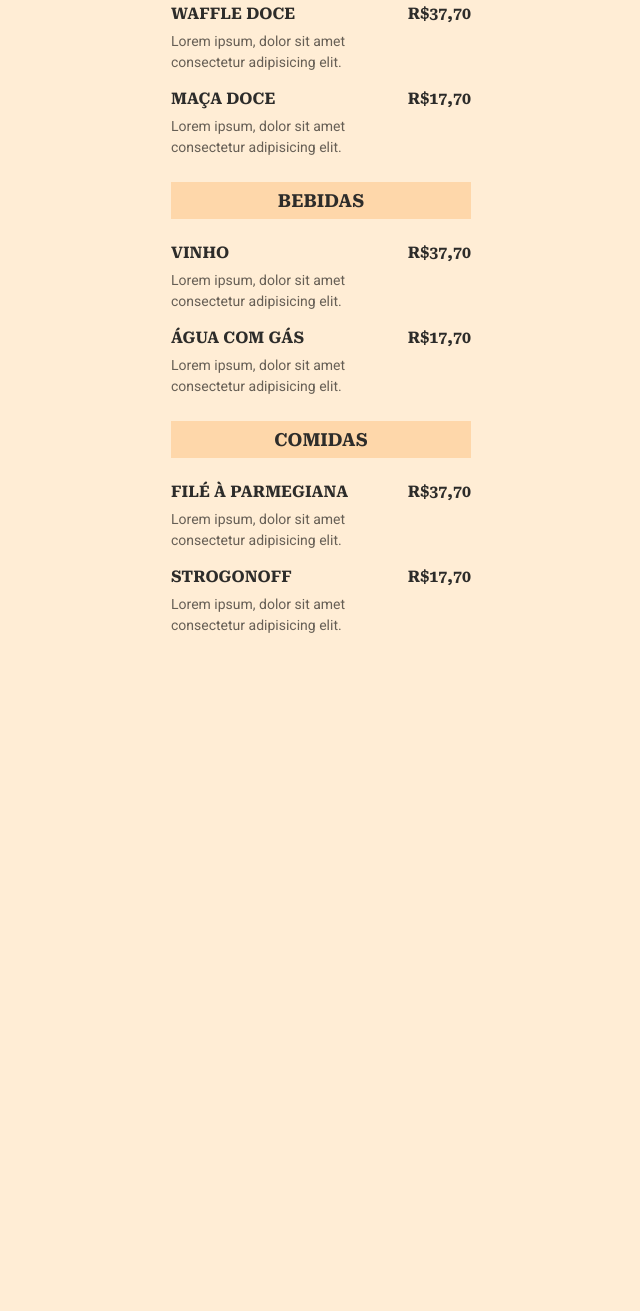
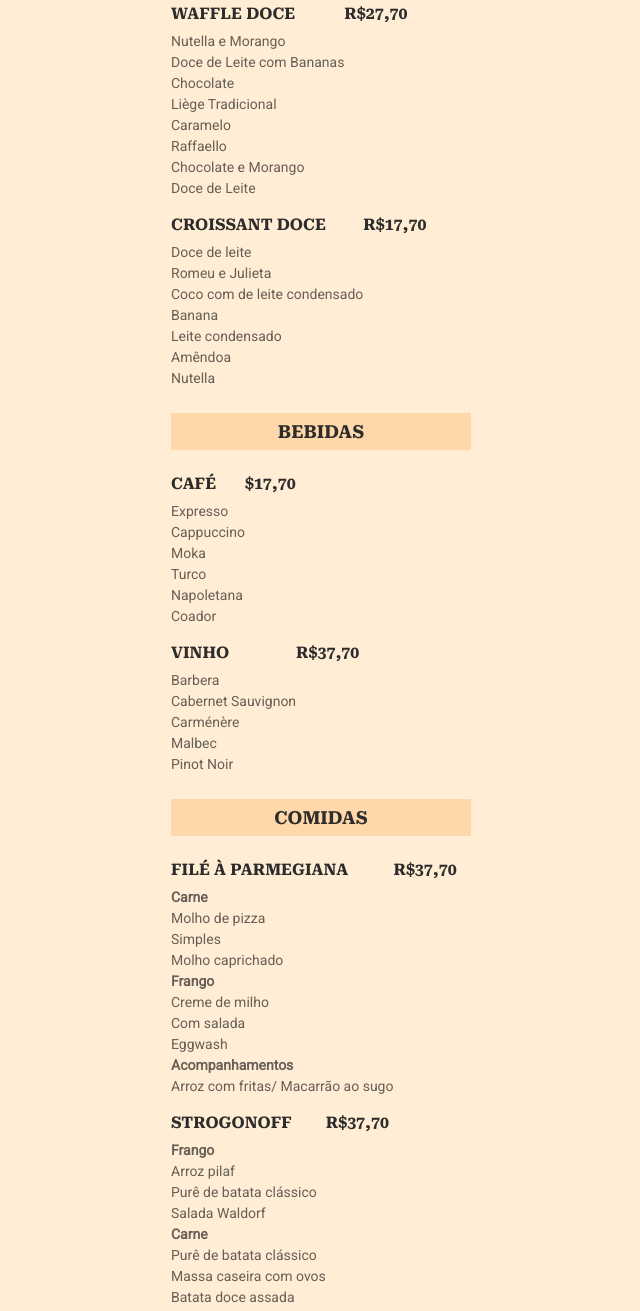
Before and after one commit to CHARLLYS97/maratona-explorer-3, a plain HTML site: page index.html in a window 1280 px wide. Shown: the part 279-1590 px from the top of the page, without its empty margins (319-959 px from the left). Before the commit the page ends 939 px from the top, so only its background shows below. Drawn offline with Linux system fonts and the light colour scheme.

Commit message:
Novas opções

```diff
--- a/index.html
+++ b/index.html
@@ -22,7 +22,6 @@
         <a href="https://www.linkedin.com/in/jhonnycharllys/">Jhonny Charllys</a>
     </header>
 
-
     <header>
         <h1>Rocket<span>Coffee</span></h1>
         <p>Aberto todos os dias. 8h-21h</p>
@@ -36,23 +35,32 @@
                 <div class="details">
                     <h3>Waffle Doce</h3>
                     <p class="description">
-            Lorem ipsum, dolor sit amet consectetur adipisicing elit.
-          </p>
+                    <p>Nutella e Morango</p>
+                    <p>Doce de Leite com Bananas</p>
+                    <p>Chocolate</p>
+                    <p>Liège Tradicional</p>
+                    <p>Caramelo</p>
+                    <p>Raffaello</p>
+                    <p>Chocolate e Morango</p>
+                    <p>Doce de Leite</p>
                 </div>
-
                 <strong class="price">
-          R$37,70
+                    R$27,70
                 </strong>
             </li>
 
             <li>
                 <div class="details">
-          <h3>Maça Doce</h3>
+                    <h3>Croissant Doce</h3>
                     <p class="description">
-            Lorem ipsum, dolor sit amet consectetur adipisicing elit.
-          </p>
+                    <p>Doce de leite</p>
+                    <p>Romeu e Julieta</p>
+                    <p>Coco com de leite condensado</p>
+                    <p>Banana</p>
+                    <p>Leite condensado</p>
+                    <p>Amêndoa</p>
+                    <p>Nutella</p>
                 </div>
-
                 <strong class="price">
                     R$17,70
                 </strong>
@@ -67,31 +75,40 @@
         <ul>
             <li>
                 <div class="details">
-          <h3>Vinho</h3>
+                    <h3>Café</h3>
                     <p class="description">
-            Lorem ipsum, dolor sit amet consectetur adipisicing elit.
+                    <p>Expresso</p>
+                    <p>Cappuccino</p>
+                    <p>Moka</p>
+                    <p>Turco</p>
+                    <p>Napoletana</p>
+                    <p>Coador</p>
+                    </p>
+                </div>
+
+
+                <strong class="price">
+                    $17,70
+                </strong>
+
+            </li>
+            <li>
+                <div class="details">
+                    <h3>Vinho </h3>
+                    <p class="description">
+                    <p>Barbera</p>
+                    <p>Cabernet Sauvignon</p>
+                    <p>Carménère</p>
+                    <p>Malbec</p>
+                    <p>Pinot Noir</p>
                     </p>
                 </div>
 
                 <strong class="price">
                     R$37,70
+
                 </strong>
             </li>
-
-      <li>
-        <div class="details">
-          <h3>Água com gás</h3>
-          <p class="description">
-            Lorem ipsum, dolor sit amet consectetur adipisicing elit.
-          </p>
-        </div>
-
-        <strong class="price">
-          R$17,70
-        </strong>
-
-      </li>
-
         </ul>
     </section>
 
@@ -103,7 +120,16 @@
                 <div class="details">
                     <h3>Filé à parmegiana</h3>
                     <p class="description">
-            Lorem ipsum, dolor sit amet consectetur adipisicing elit.
+                        <strong class="flavor">Carne </strong>
+                    <p>Molho de pizza</p>
+                    <p>Simples</p>
+                    <p>Molho caprichado</p>
+                    <strong class="flavor">Frango </strong>
+                    <p>Creme de milho</p>
+                    <p>Com salada</p>
+                    <p>Eggwash</p>
+                    <strong class="flavor">Acompanhamentos </strong>
+                    <p> Arroz com fritas/ Macarrão ao sugo
                     </p>
                 </div>
 
@@ -116,12 +142,20 @@
                 <div class="details">
                     <h3>Strogonoff</h3>
                     <p class="description">
-            Lorem ipsum, dolor sit amet consectetur adipisicing elit.
+                        <strong class="flavor">Frango </strong>
+                    <p>Arroz pilaf</p>
+                    <p>Purê de batata clássico</p>
+                    <p>Salada Waldorf</p>
+                    <strong class="flavor">Carne </strong>
+                    <p>Purê de batata clássico</p>
+                    <p>Massa caseira com ovos</p>
+                    <p>Batata doce assada</p>
+
                     </p>
                 </div>
 
                 <strong class="price">
-          R$17,70
+                    R$37,70
                 </strong>
 
             </li>
```
Lines whose indentation alone changed are shown as unchanged.
